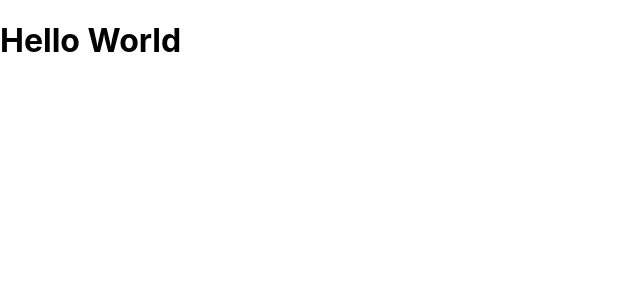
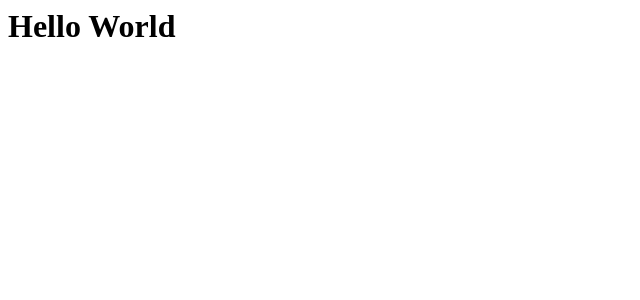
Before and after one commit to fidoster/nfz, a React (Create React App) app: page / in a window 1280 px wide. Shown: the top 300 px of the page, without its empty margins (0-640 px from the left). Built offline with nearby package versions, Linux system fonts and the light colour scheme.

Commit message:
change the stylying of the table

```diff
--- a/src/App.css
+++ b/src/App.css
@@ -6,33 +6,3 @@
   height: 40vmin;
   pointer-events: none;
 }
-
-@media (prefers-reduced-motion: no-preference) {
-  .App-logo {
-    animation: App-logo-spin infinite 20s linear;
-  }
-}
-
-.App-header {
-  background-color: #282c34;
-  min-height: 100vh;
-  display: flex;
-  flex-direction: column;
-  align-items: center;
-  justify-content: center;
-  font-size: calc(10px + 2vmin);
-  color: white;
-}
-
-.App-link {
-  color: #61dafb;
-}
-
-@keyframes App-logo-spin {
-  from {
-    transform: rotate(0deg);
-  }
-  to {
-    transform: rotate(360deg);
-  }
-}
--- a/src/index.css
+++ b/src/index.css
@@ -1,13 +1,22 @@
-body {
-  margin: 0;
-  font-family: -apple-system, BlinkMacSystemFont, 'Segoe UI', 'Roboto', 'Oxygen',
-    'Ubuntu', 'Cantarell', 'Fira Sans', 'Droid Sans', 'Helvetica Neue',
-    sans-serif;
-  -webkit-font-smoothing: antialiased;
-  -moz-osx-font-smoothing: grayscale;
+header {
+  background-color: #333;
+  color: #fff;
+  padding: 20px;
+  text-align: center;
 }
 
-code {
-  font-family: source-code-pro, Menlo, Monaco, Consolas, 'Courier New',
-    monospace;
+h1 {
+  margin: 0;
 }
+
+main {
+  max-width: 800px;
+  margin: 0 auto;
+  padding: 20px;
+}
+
+.container {
+  max-width: 800px;
+  margin: 0 auto;
+  padding: 20px;
+}
```
